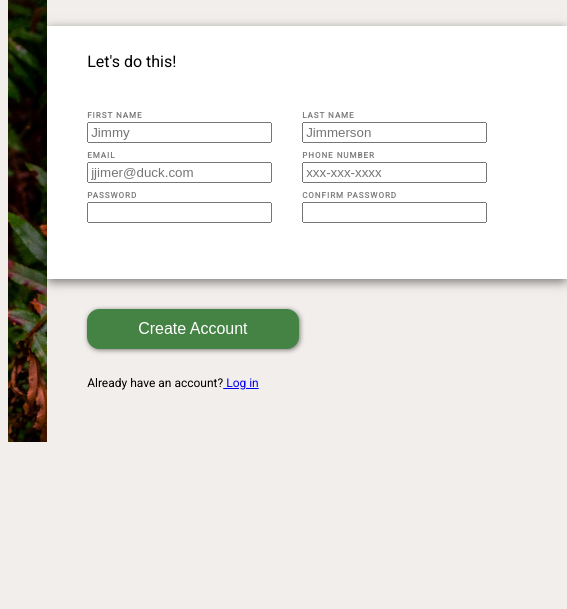
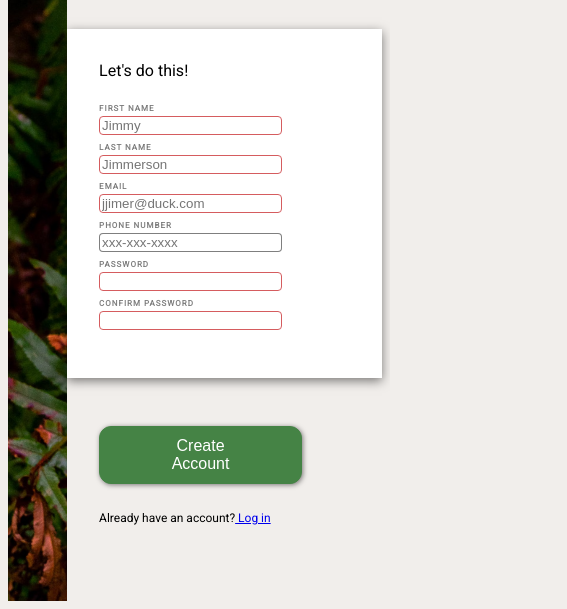
Before and after one commit to gautham-v/milo-form, a plain HTML site: page index.html in a window 390 px wide. Shown: the part 267-876 px from the top of the page, 567 px wide, since content can reach past the window. Before the commit the page ends 844 px from the top, so only its background shows below. Drawn offline with Linux system fonts and the light colour scheme.

Commit message:
responsiveness and tabbing

```diff
--- a/index.html
+++ b/index.html
@@ -19,26 +19,32 @@
     <div class="form-container">
         <p>Let's do this!</p>
         <form action="/" method="get" class="signup-form">
-            <div class="left-col-form">
-                <ul>
-                    <li><label for="first-name">First Name</label></li>
-                    <li><input type="text" id="first-name" name="fname" placeholder="Jimmy"  minlength="2" maxlength="40" required></li>
-                    <li><label for="email">Email</label></li>
-                    <li><input type="email" id="email" name="email" placeholder="jjimer@duck.com" required></li>
-                    <li><label for="password">Password</label></li>
-                    <li><input type="password" id="password" name="password" minlength="8" maxlength="32" required></li>
-                </ul>
-            </div>
-            <div class="right-col-form">
-                <ul>
-                    <li><label for="last-name">Last Name</label></li>
-                    <li><input type="text" id="last-name" name="lname" placeholder="Jimmerson"  minlength="2" maxlength="40" required></li>
-                    <li><label for="phone-number">Phone Number</label></li>
-                    <li><input type="tel" id="phone-number" name="phone-number"  minlength="10" maxlength="10" placeholder="xxx-xxx-xxxx"></li>
-                    <li><label for="confirm-password">Confirm Password</label></li>
-                    <li><input type="password" id="confirm-password" name="confirm-password" minlength="8" maxlength="32" required></li>
-                </ul>
-            </div>
+            <ul>
+                <li>
+                    <label for="first-name">First Name</label><br>
+                    <input type="text" id="first-name" name="fname" placeholder="Jimmy"  minlength="2" maxlength="40" required>
+                </li>
+                <li>
+                    <label for="last-name">Last Name</label><br>
+                    <input type="text" id="last-name" name="lname" placeholder="Jimmerson"  minlength="2" maxlength="40" required>
+                </li>
+                <li>
+                    <label for="email">Email</label><br>
+                    <input type="email" id="email" name="email" placeholder="jjimer@duck.com" required>
+                </li>
+                <li>
+                    <label for="phone-number">Phone Number</label><br>
+                    <input type="tel" id="phone-number" name="phone-number"  minlength="10" maxlength="10" placeholder="xxx-xxx-xxxx">
+                </li>
+                <li>
+                    <label for="password">Password</label><br>
+                    <input type="password" id="password" name="password" minlength="8" maxlength="32" required>
+                </li>
+                <li>
+                    <label for="confirm-password">Confirm Password</label><br>
+                    <input type="password" id="confirm-password" name="confirm-password" minlength="8" maxlength="32" required>
+                </li>
+            </ul>
         </form>
     </div>
     <footer class="form-footer">
--- a/styles.css
+++ b/styles.css
@@ -23,46 +23,40 @@ body{
 
 .form-header{
     grid-area: header;
-    padding: 100px 50px 50px 40px;
+    padding: 5rem 1rem 1rem 2rem;
+}
+
+.form-header >*{
+    /* min-width: 40rem; */
 }
 
 .form-container{
     grid-area: form;
     background-color: rgb(255, 255, 255);
-    padding: 10px 50px 40px 40px;
+    padding: 1rem 2rem 2rem 2rem;
     box-shadow: 0 3px 10px 0px rgba(0, 0, 0, 0.5);
     /* position: fixed; */
 }
 
-.left-col-form{
-    width: fit-content;
-    padding-right: 30px;
+ul{
+    display: grid;
+    grid-template-columns: max-content auto;
+    list-style: none;
+    padding-left: 0;
 }
 
-.right-col-form{
-    align-items: left;
-    padding-right: 30px;
+li{
+    padding-right: 3rem;
 }
 
 footer{
     grid-area: footer;
-    padding: 30px 50px 40px 40px;
+    padding: 3rem 5rem 4rem 2rem;
 }
 
 footer > p{
     padding-top: 15px;
     font-size: 12px;
-}
-
-form{
-    display: grid;
-    grid-template-columns: max-content auto;
-    align-items: left;
-}
-
-ul{
-    list-style: none;
-    padding-left: 0;
 }
 
 label{
@@ -73,21 +67,25 @@ label{
     color:rgba(0, 0, 0, 0.5);
 }
 
-/* input:active{
-    box-shadow: 1px 1px 5px rgba(0, 0, 0, 0.5);
-} */
+input{
+    border: 1px solid rgba(0, 0, 0, 0.5);
+    border-radius: 4px;
+    outline: none;
+}
 
-/* input:invalid{
+input:focus{
+    box-shadow: 5px 5px 10px rgba(0, 0, 0, 0.5);
+    /* outline: none; */
+}
+
+input:invalid{
     border: 1px solid #D55C5F;
-    color: #D55C5F;
-    box-shadow: none;
+    /* box-shadow: none; */
 }
 
 input:valid{
-    border: 1px solid #5cd574;
-    color: #5cd574;
-    box-shadow: none;
-} */
+    /* box-shadow: none; */
+}
 
 .submit-btn{
     padding: 10px 50px;
@@ -99,3 +97,9 @@ input:valid{
     border-radius: 12px;
     box-shadow: 1px 1px 5px rgba(0, 0, 0, 0.5);
 }
+
+@media screen and (max-width: 600px) {
+    ul {
+        grid-template-columns: max-content;
+    }
+}
```
